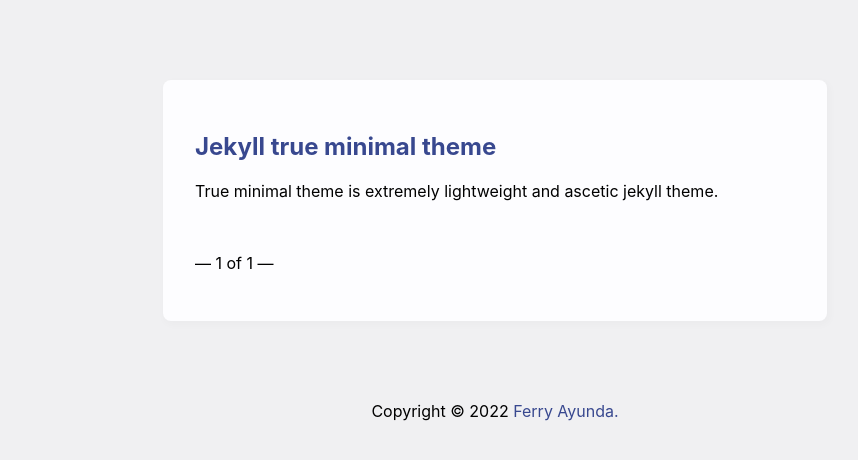
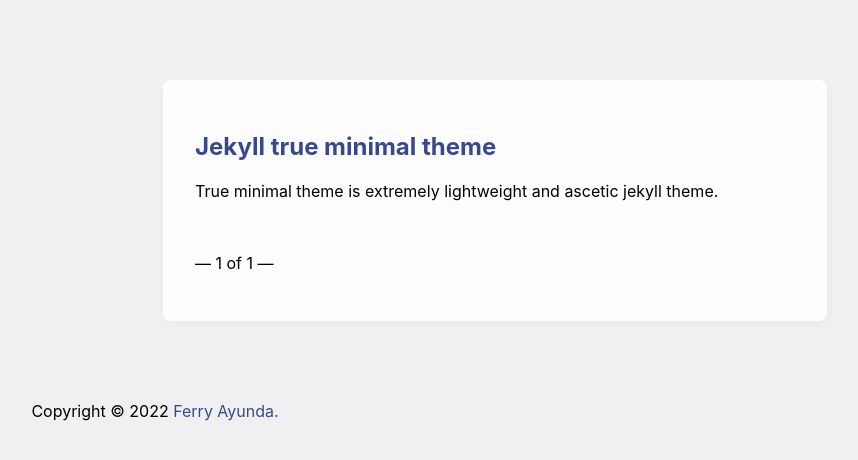
Before and after one commit to susahcebok/blog, a Jekyll site: the page built from index.html, in a window 1280 px wide. Shown: the top 460 px of the page, without its empty margins (145-1003 px from the left). Built offline with Jekyll 4.4.1, drawn with Linux system fonts in a browser that asks for light colours; the list of posts is cut into pages by our own code.

Commit message:
Update style.css

```diff
--- a/assets/css/style.css
+++ b/assets/css/style.css
@@ -15,7 +15,7 @@ article {
     }
 footer {
         width: 600px;
-        margin: 5em auto;
+        margin: 0;
         padding: 0;
     }
 a:link, a:visited {
```
